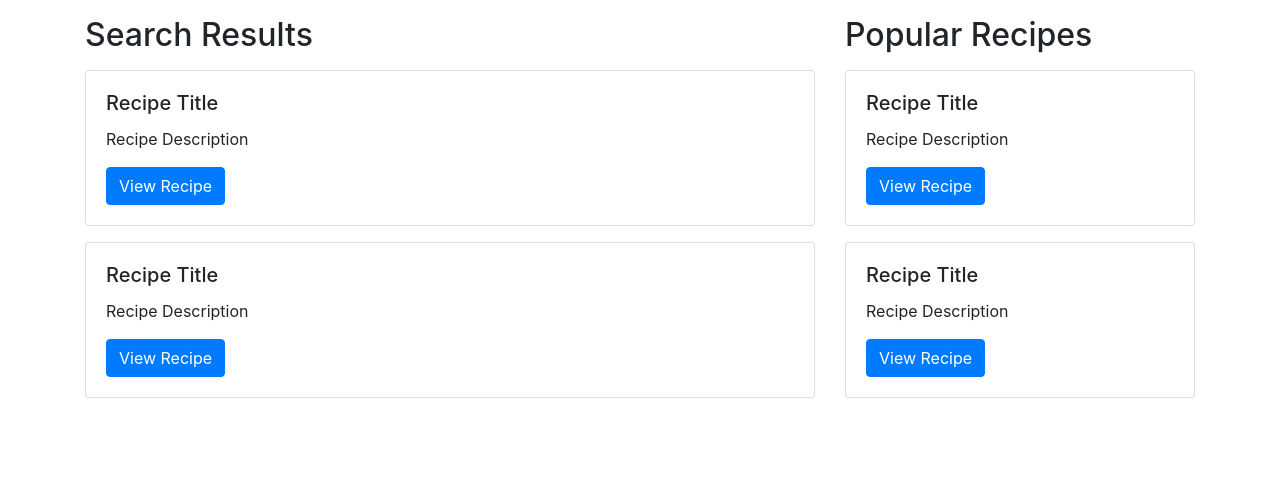
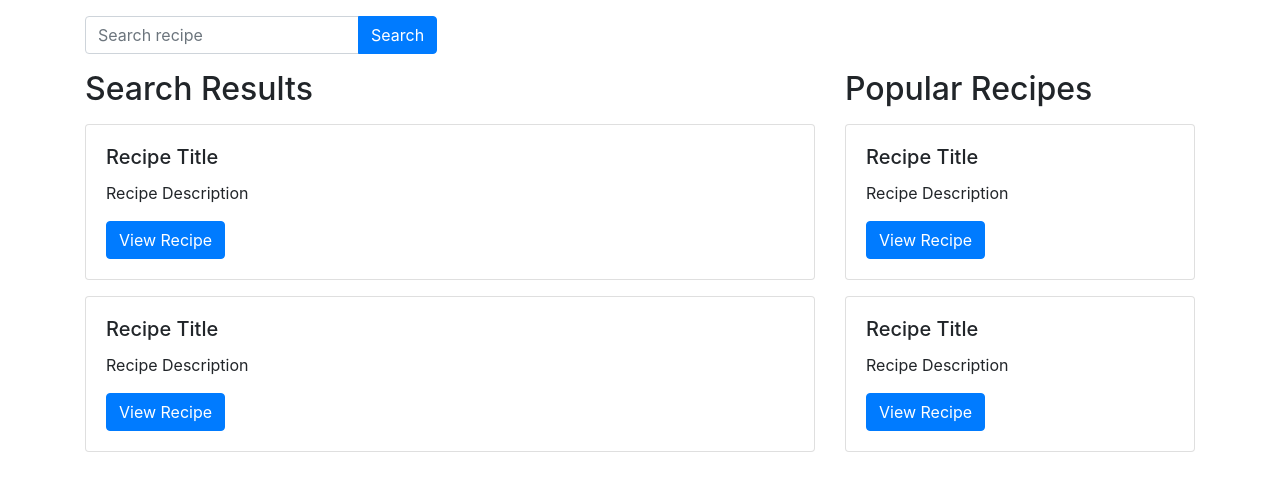
Before and after one commit to SarahMumbua/recipe-app, a plain HTML site: page index.html in a window 1280 px wide. Drawn offline with nearby package versions, Linux system fonts and the light colour scheme.

Commit message:
added search bar and button

```diff
--- a/index.html
+++ b/index.html
@@ -9,6 +9,18 @@
 </head>
 <body>
   <div class="container mt-3">
+    <div class="row mb-3">
+      <div class="col-md-12">
+        <form class="form-inline">
+          <div class="input-group">
+            <input type="text" class="form-control" id="search-input" placeholder="Search recipe">
+            <div class="input-group-append">
+              <button class="btn btn-primary" type="button" id="search-button">Search</button>
+            </div>
+          </div>
+        </form>
+      </div>
+    </div>
     <div class="row">
       <div class="col-md-8">
         <h2 class="mb-3">Search Results</h2>
@@ -49,6 +61,6 @@
   <!-- jQuery first, then Popper.js, then Bootstrap JS -->
   <script src="https://code.jquery.com/jquery-3.2.1.slim.min.js"></script>
   <script src="https://cdnjs.cloudflare.com/ajax/libs/popper.js/1.12.9/umd/popper.min.js"></script>
-
+  <script src="https://maxcdn.bootstrapcdn.com/bootstrap/4.0.0/js/bootstrap.min.js"></script>
 </body>
 </html>
```
